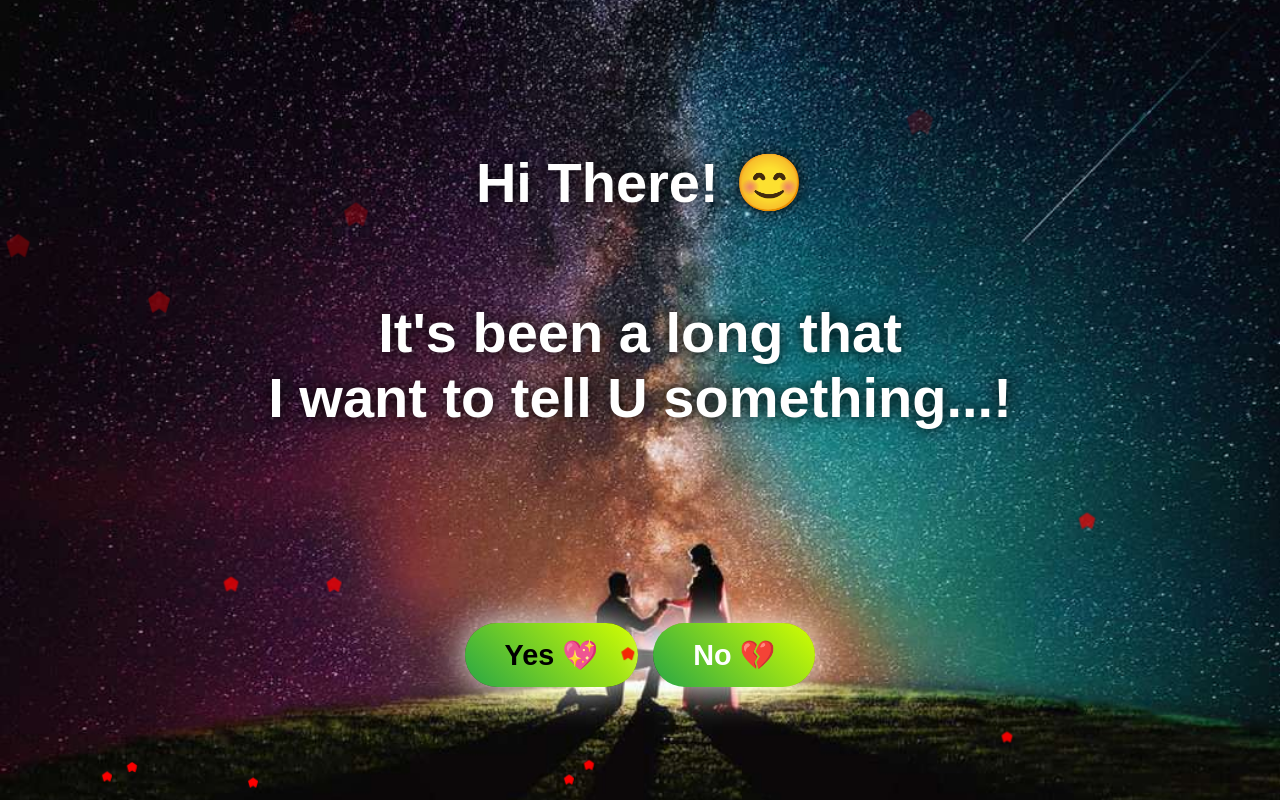
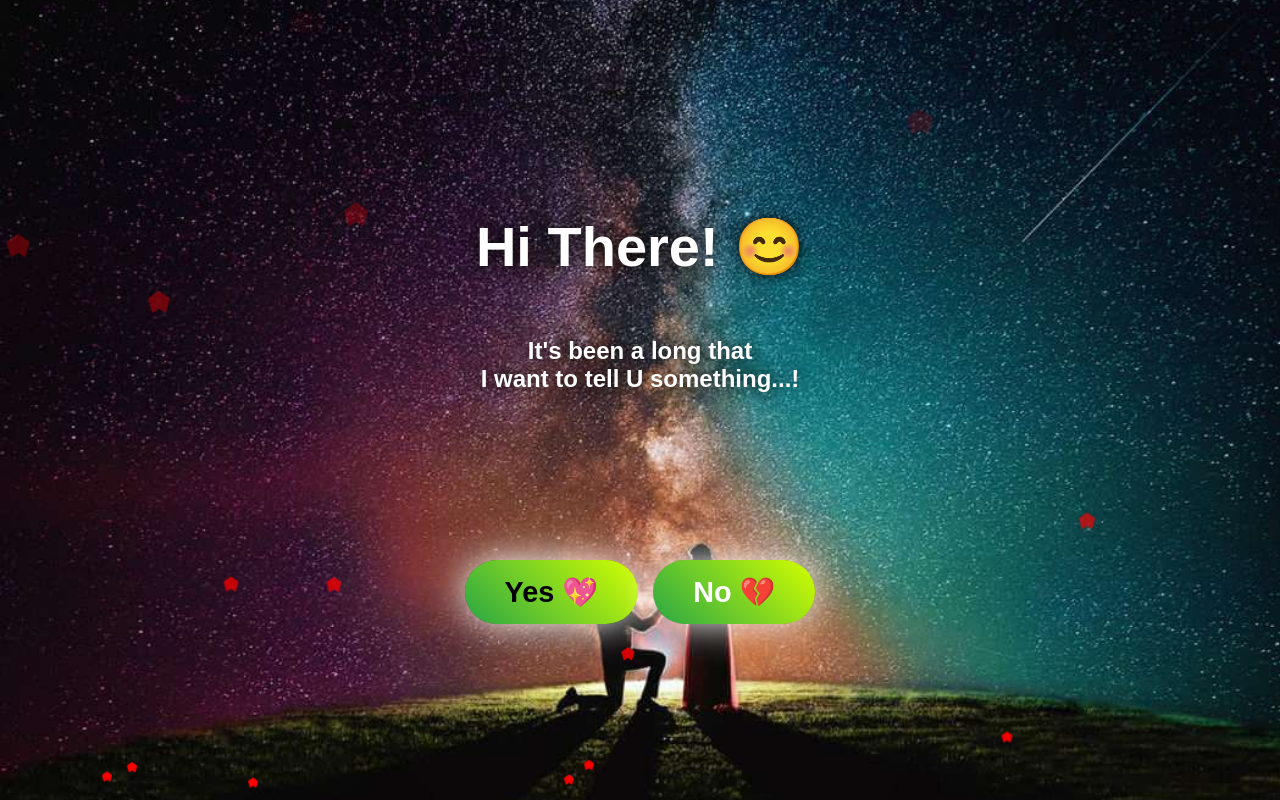
Before and after one commit to MohitSolanki2109/Nothing, a plain HTML site: page index.html in a window 1280 px wide. Drawn offline with nearby package versions, Linux system fonts and the light colour scheme.

Commit message:
Last index.html

```diff
--- a/index.html
+++ b/index.html
@@ -20,8 +20,13 @@
             text-align: center;
             overflow: hidden;
         }
-        h1, h2{
+        h1{
             font-size: 3.5em;
+            animation: fadeIn 2s ease-in-out;
+            text-shadow: 0 0 15px rgba(0, 0, 0);
+        }
+        h2
+        {
             animation: fadeIn 2s ease-in-out;
             text-shadow: 0 0 15px rgba(0, 0, 0);
         }
```
